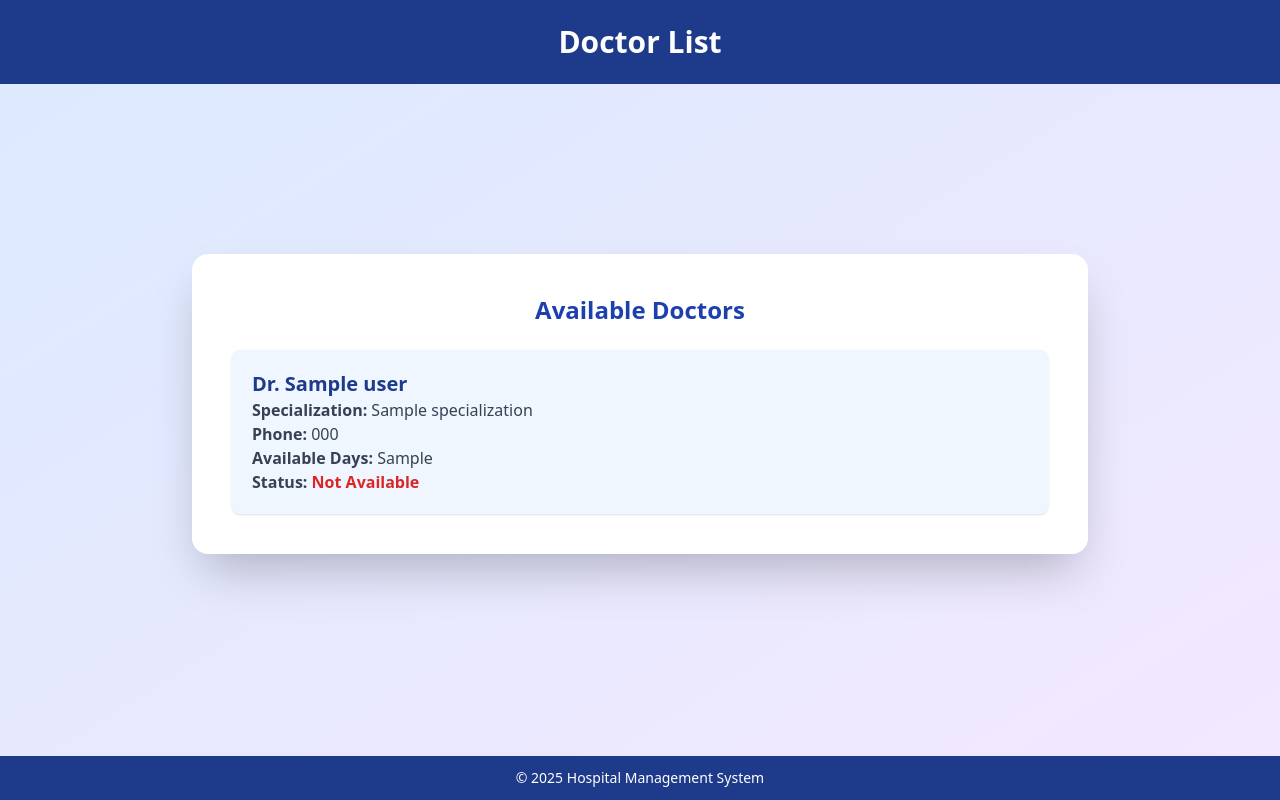
After one commit to marufmonower/Hospital-management-system, a Django app: template doctors/templates/doctors/doctor_list.html in a window 1280 px wide. The commit adds this page. Run offline with Django 3.2, Linux system fonts and the light colour scheme; the template is opened without the code that fills it: most values are stand-ins (such as "Sample title", 1, 10 or a date in 2020); some libraries are stand-ins or nearby versions.

Commit message:
Changing on templates

```diff
--- a/doctors/models.py
+++ b/doctors/models.py
@@ -2,7 +2,7 @@
 from accounts.models import CustomUser
 
 class Doctor (models.Model):
-    user = models.OneToOneField(CustomUser,on_delete = models.CASCADE),
+    user = models.OneToOneField(CustomUser,on_delete = models.CASCADE,null=True, blank=True)
     specialization = models.CharField(max_length=100)
     phone = models.CharField(max_length=15)
     available_days = models.CharField(max_length=100)
--- /dev/null
+++ b/doctors/templates/doctors/doctor_list.html
@@ -0,0 +1,62 @@
+{% load static %}
+<!DOCTYPE html>
+<html lang="en">
+<head>
+    <meta charset="UTF-8">
+    <title>Doctor List</title>
+    <script src="https://cdn.tailwindcss.com"></script>
+</head>
+<body class="flex flex-col min-h-screen bg-gradient-to-br from-blue-100 to-purple-100">
+
+    <header class="bg-blue-900 text-white text-center py-6 text-3xl font-bold">
+        Doctor List
+    </header>
+
+    <main class="flex flex-1 items-center justify-center">
+        <div class="bg-white p-10 rounded-2xl shadow-2xl w-full max-w-4xl">
+            <h2 class="text-2xl font-bold text-center mb-6 text-blue-800">Available Doctors</h2>
+
+            {% if doctors %}
+                <ul class="space-y-4">
+                    {% for doctor in doctors %}
+                        <li class="bg-blue-50 p-5 rounded-lg shadow hover:shadow-md transition duration-300">
+                            <h3 class="text-xl font-semibold text-blue-900">Dr. {{ doctor.user.get_full_name|default:doctor.user.username }}</h3>
+                            <p class="text-gray-700"><strong>Specialization:</strong> {{ doctor.specialization }}</p>
+                            <p class="text-gray-700"><strong>Phone:</strong> {{ doctor.phone }}</p>
+                            <p class="text-gray-700"><strong>Available Days:</strong> {{ doctor.available_days }}</p>
+                            <p class="text-gray-700"><strong>Status:</strong>
+                                {% if doctor.is_available %}
+                                    <span class="text-green-600 font-semibold">Available</span>
+                                {% else %}
+                                    <span class="text-red-600 font-semibold">Not Available</span>
+                                {% endif %}
+                            </p>
+                        </li>
+                    {% endfor %}
+                </ul>
+            {% else %}
+                <p class="text-center text-lg text-gray-600">No doctors found.</p>
+            {% endif %}
+        </div>
+    </main>
+
+    <footer class="bg-blue-900 text-white text-center py-3 text-sm mt-8">
+        &copy; 2025 Hospital Management System
+    </footer>
+
+</body>
+</html>
+
+
+
+
+<!-- doctors/templates/doctors/doctor_list.html -->
+{% comment %} <h2>Doctor List</h2>
+
+<ul>
+  {% for doctor in doctors %}
+    <li>{{ doctor.user.get_full_name }} - {{ doctor.specialization }}</li>
+  {% empty %}
+    <li>No doctors found.</li>
+  {% endfor %}
+</ul> {% endcomment %}
--- a/doctors/urls.py
+++ b/doctors/urls.py
@@ -2,6 +2,7 @@
 from .import views
 
 urlpatterns = [
-    path('',views.doctor_list,name='doctor_list'),
-    path('<int:doctor_id>/',views.doctor_detail,name='doctor_detail'),
+    path('', views.doctor_list, name='doctor_list'),
+    path('<int:doctor_id>/', views.doctor_detail, name='doctor_detail'),
+    path('add/', views.add_doctor, name='add_doctor'),
 ]
--- a/hospital_mgmt/settings.py
+++ b/hospital_mgmt/settings.py
@@ -42,6 +42,7 @@
     'doctors',
     'appointments',
     'billing',
+    'widget_tweaks',
 ]
 
 MIDDLEWARE = [
--- a/hospital_mgmt/urls.py
+++ b/hospital_mgmt/urls.py
@@ -21,4 +21,5 @@
     path('admin/', admin.site.urls),
     path('accounts/', include('accounts.urls')),
     path('appointment/',include('appointments.urls')),
+    path('doctors/',include('doctors.urls')),
 ]
```
Also changed, not shown: accounts/templates/dashboard.html (+7 -24 lines), doctors/forms.py (added, +7 -0 lines), doctors/templates/doctors/add_doctor.html (added, +75 -0 lines), doctors/views.py (+15 -1 lines), db.sqlite3, doctors/migrations/0002_doctor_user.py (added).
